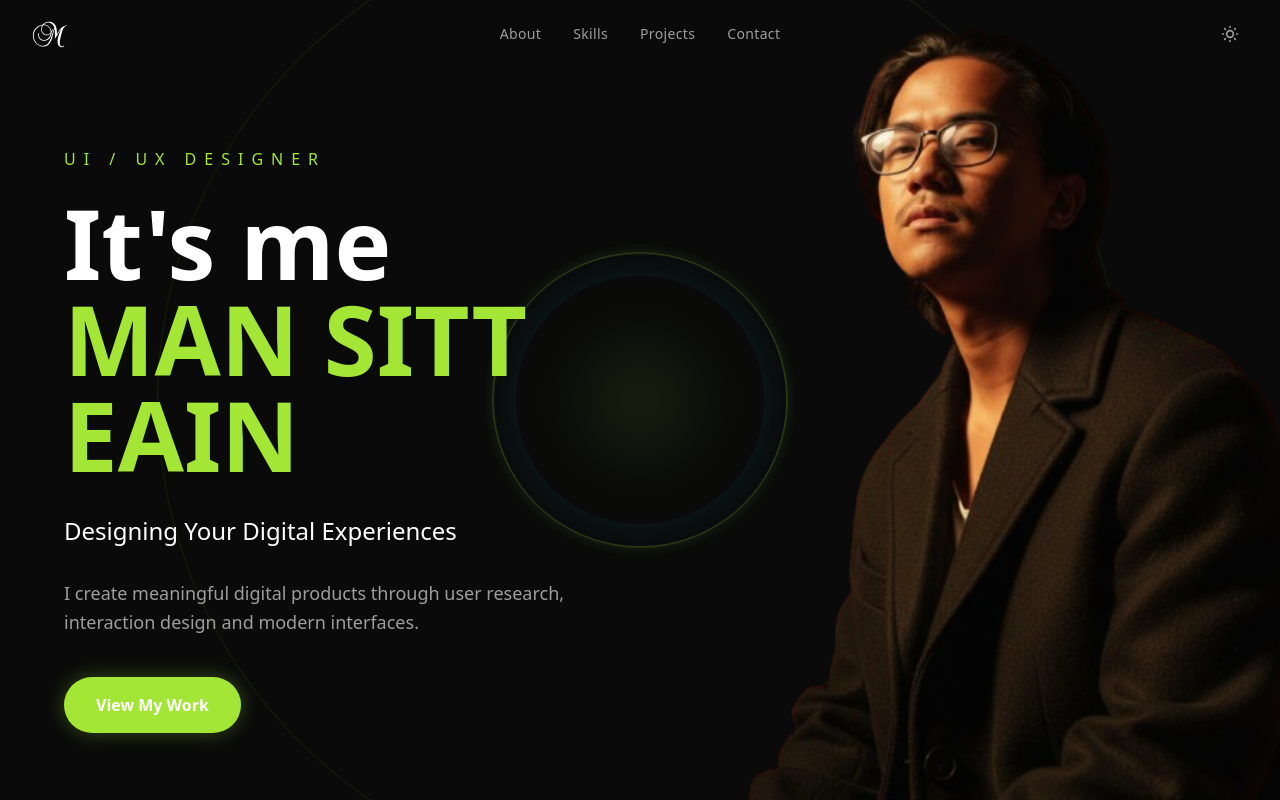
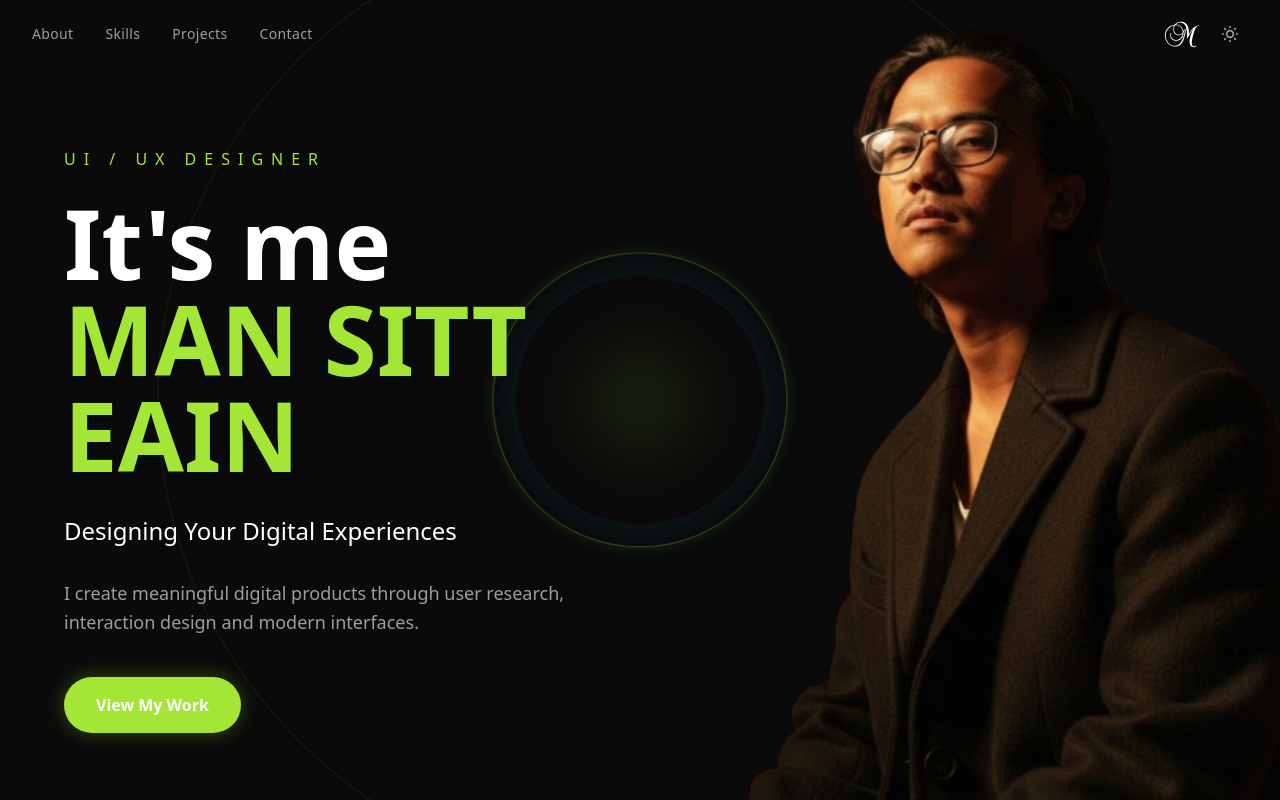
Before and after one commit to maltin123/my-portfolio, a React (Vite) app: page / in a window 1280 px wide. Shown: the top 800 px of the page. Built offline with nearby package versions, Linux system fonts and the light colour scheme.

Commit message:
nav: logo next to theme toggle, icon hover per theme

```diff
--- a/src/components/Navbar.jsx
+++ b/src/components/Navbar.jsx
@@ -42,9 +42,6 @@ export default function Navbar() {
       `}
     >
       <div className="max-w-7xl mx-auto px-8 py-4 flex justify-between items-center">
-        <a href="#home">
-          <Logo className="h-9 w-auto text-body" />
-        </a>
         <div className="flex gap-4 md:gap-8">
           {links.map((link) => (
             <a
@@ -64,7 +61,10 @@ export default function Navbar() {
             </a>
           ))}
         </div>
-        <div className="flex items-center gap-2">
+        <div className="flex items-center gap-3">
+          <a href="#home">
+            <Logo className="h-9 w-auto text-body" />
+          </a>
           <ThemeToggle />
         </div>
       </div>
--- a/src/index.css
+++ b/src/index.css
@@ -16,6 +16,7 @@
   --accent: #a3e635;
   --accent-muted: rgba(163, 230, 53, 0.15);
   --accent-glow: rgba(163, 230, 53, 0.3);
+  --accent-hover-text: #0a0a0a;
 }
 
 [data-theme="light"] {
@@ -31,6 +32,7 @@
   --accent: #0052cc;
   --accent-muted: rgba(0, 82, 204, 0.12);
   --accent-glow: rgba(0, 82, 204, 0.25);
+  --accent-hover-text: #ffffff;
 }
 
 html {
--- a/src/pages/CaseStudy.jsx
+++ b/src/pages/CaseStudy.jsx
@@ -44,10 +44,12 @@ export default function CaseStudy() {
           <Link to="/" className="text-sm text-muted hover:text-accent transition-colors">
             ← Back to Portfolio
           </Link>
-          <Link to="/">
-            <Logo className="h-8 w-auto text-body" />
-          </Link>
-          <ThemeToggle />
+          <div className="flex items-center gap-3">
+            <Link to="/">
+              <Logo className="h-8 w-auto text-body" />
+            </Link>
+            <ThemeToggle />
+          </div>
         </div>
       </nav>
 
@@ -72,7 +74,7 @@ export default function CaseStudy() {
                 href={project.link}
                 target="_blank"
                 rel="noopener noreferrer"
-                className="inline-flex items-center justify-center w-10 h-10 rounded-xl border border-accent bg-transparent text-accent hover:bg-accent hover:text-[#0a0a0a] transition-all duration-300"
+                className="inline-flex items-center justify-center w-10 h-10 rounded-xl border border-accent bg-transparent text-accent hover:bg-accent hover:text-[var(--accent-hover-text)] transition-all duration-300"
                 title="Visit website"
               >
                 <svg className="w-5 h-5" fill="none" viewBox="0 0 24 24" stroke="currentColor" strokeWidth={2}>
```
